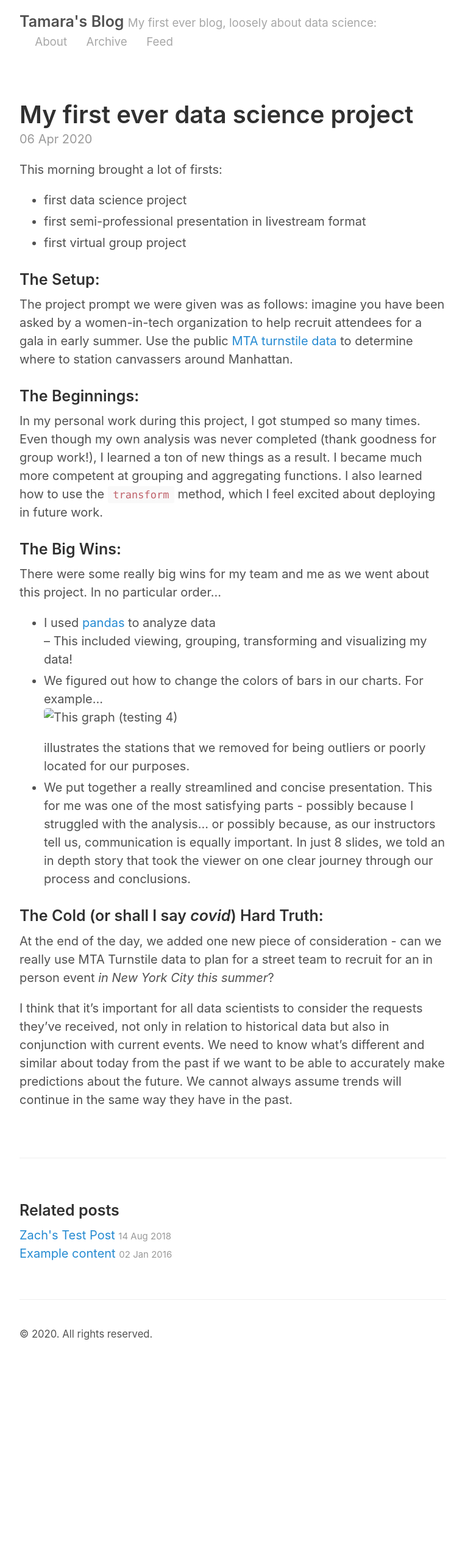
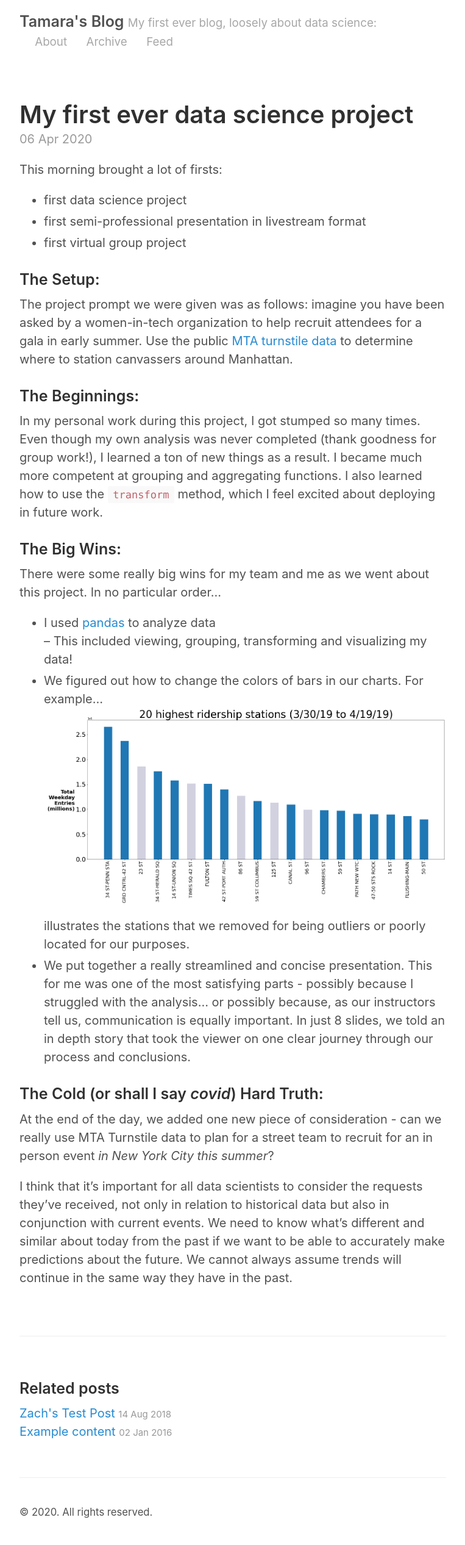
Before and after one commit to tskootsky/tskootsky.github.io, a Jekyll site: the page built from _posts/2020-04-06-First-post-project-1.md, in a window 1280 px wide. Shown: the whole page at 61% size, without its empty margins (258-1021 px from the left). Built offline with Jekyll 4.4.1, drawn with Linux system fonts in a browser that asks for light colours; before the commit the page ends 2241 px from its top, so only the background shows below that.

Commit message:
img testing 5

```diff
--- a/_posts/2020-04-06-First-post-project-1.md
+++ b/_posts/2020-04-06-First-post-project-1.md
@@ -20,7 +20,7 @@ There were some really big wins for my team and me as we went about this project
 * I used [pandas](https://pandas.pydata.org/) to analyze data
    -- This included viewing, grouping, transforming and visualizing my data!
 * We figured out how to change the colors of bars in our charts. For example...
-   ![This graph (testing 4)](./greyedouttop20.png)
+   ![This graph (testing 5)]({{tskootsky.github.io}}/images/greyedouttop20.png)
    illustrates the stations that we removed for being outliers or poorly located for our purposes.
 * We put together a really streamlined and concise presentation.
    This for me was one of the most satisfying parts - possibly because I struggled with the analysis... or possibly because, as our instructors tell us, communication is equally important. In just 8 slides, we told an in depth story that took the viewer on one clear journey through our process and conclusions.
```
Also changed, not shown: images/greyedouttop20.png (renamed from _posts/greyedouttop20.png), 3 other files.
